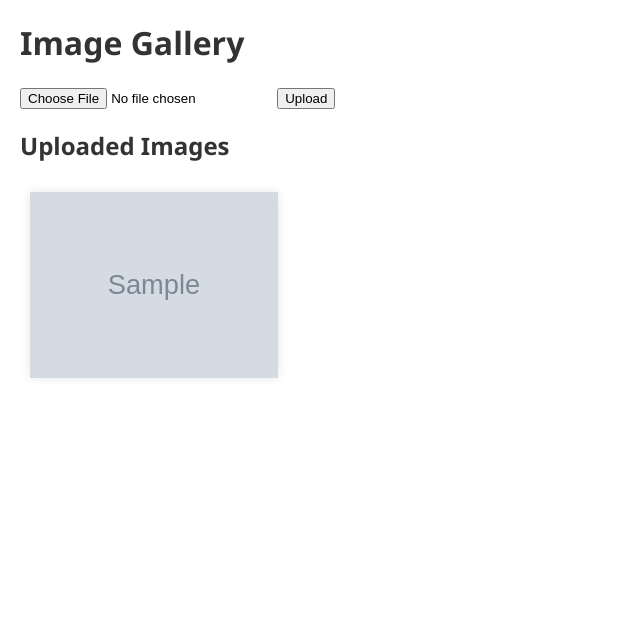
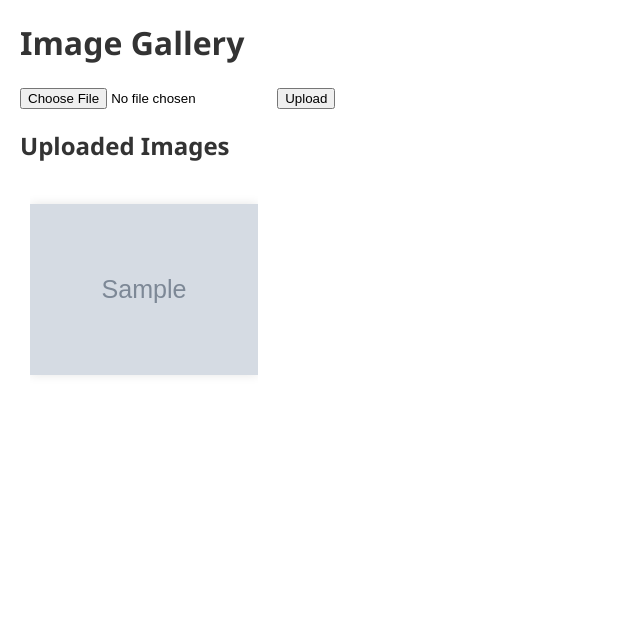
Before and after one commit to BSalaheddine/smart_image_gallery, a Flask app: template templates/index.html in a window 1280 px wide. Shown: the top 622 px of the page, without its empty margins (0-640 px from the left). Run offline with Flask 3, Linux system fonts and the light colour scheme; the template is opened without the code that fills it: most values are stand-ins (such as "Sample title", 1, 10 or a date in 2020); grey boxes marked "Sample" are stand-in pictures.

Commit message:
corrected pagination and improved image grid in index

```diff
--- a/animals.py
+++ b/animals.py
@@ -24,7 +24,6 @@ def reconnnaissance_animal(img_path, confidence_threshold=0.0):
                     classes_names.append(r.names[element])
                 boxes = r.boxes.xyxy if hasattr(r.boxes, 'xyxy') else r.boxes  # Try accessing 'xyxy', fallback to 'boxes'
                 for box in boxes:
-                    print("Box:", box)
                     detections.append(box)
                 # im_array = r.plot()
                 # im = Image.fromarray(im_array[..., ::-1])  # Convert BGR to RGB
--- a/app.py
+++ b/app.py
@@ -24,12 +24,13 @@ def index():
     image_files = [f for f in os.listdir(app.config['UPLOAD_FOLDER']) if f.endswith(('.png', '.jpg', '.jpeg', '.gif'))]
 
     page = request.args.get('page', 1, type=int)
-    items_per_page = 40  # 8 columns * 5 rows
+    items_per_page = 20  # 5 columns * 4 rows
     start = (page - 1) * items_per_page
     end = start + items_per_page
     paginated_files = image_files[start:end]
+    number_of_pages = (len(image_files) - 1) // 20 + 1
 
-    return render_template('index.html', image_files=paginated_files, page=page)
+    return render_template('index.html', image_files=paginated_files, page=page, number_of_pages=number_of_pages)
 
 @app.route('/upload', methods=['POST'])
 def upload_file():
--- a/faces.py
+++ b/faces.py
@@ -38,8 +38,6 @@ def find_faces(filename, filepath, faces_folder):
             data = add_face_to_image(data, filename, name, area, face_filename)
             data = add_face_to_db(data, face_filename, filename, name)
 
-        print("########")
-
     except:
         pass
 
--- a/static/style/index.css
+++ b/static/style/index.css
@@ -11,22 +11,35 @@ form {
     margin-bottom: 20px;
 }
 
-ul {
+.images {
     list-style: none;
     padding: 0;
     display: flex;
     flex-wrap: wrap;
+    justify-content: space-between;
 }
 
-li {
+.image {
     margin: 10px;
-    width: 20%; /* 100% / 5 rows */
+    width: calc(20% - 20px); /* 100% / 5 rows */
+    height: 200px;
+    box-sizing: border-box;
+    display: flex;
+    justify-content: center;
+    align-items: center;
+    overflow: hidden;
+}
+
+.image:hover {
+    overflow: visible;
 }
 
 img {
     max-width: 100%;
-    height: auto;
+    max-height: 100%;
+    object-fit: contain;
     box-shadow: 0 0 10px rgba(0, 0, 0, 0.1);
+    transition: transform 0.3s ease-in-out;
     transition: transform 0.3s ease-in-out;
 }
 
@@ -52,12 +65,37 @@ img:hover {
     transition: background-color 0.3s ease-in-out, color 0.3s ease-in-out;
 }
 
-.pagination a:hover {
+.pages {
+    margin-top: 20px;
+}
+
+.page {
+    list-style: none;
+    padding: 0;
+    display: flex;
+}
+
+.page li {
+    margin: 0 5px;
+}
+
+.page a {
+    text-decoration: none;
+    padding: 8px 12px;
+    border: 1px solid #007BFF;
+    border-radius: 5px;
+    color: #007BFF;
+    cursor: pointer;
+    background-color: #fff;
+    transition: background-color 0.3s ease-in-out, color 0.3s ease-in-out;
+}
+
+.page a:hover {
     background-color: #007BFF;
     color: #fff;
 }
 
-.pagination .active {
+.page .active a {
     background-color: #007BFF;
     color: #fff;
 }
--- a/templates/index.html
+++ b/templates/index.html
@@ -14,9 +14,9 @@
     </form>
 
     <h2>Uploaded Images</h2>
-    <ul>
+    <ul class="images">
         {% for image_file in image_files %}
-            <li>
+            <li class="image">
                 <a href="{{ url_for('display_image', filename=image_file) }}">
                     <img src="{{ url_for('static', filename='uploads/' + image_file) }}" alt="Image">
                 </a>
@@ -25,9 +25,9 @@
         {% endfor %}
     </ul>
 
-    <div class="pagination">
-        <ul>
-            {% for page_num in range(1, (image_files|length // 6) + 1) %}
+    <div class="pages">
+        <ul class="page">
+            {% for page_num in range(1, number_of_pages + 1) %}
                 <li {% if page_num == page %}class="active"{% endif %}><a href="{{ url_for('index', page=page_num) }}">{{ page_num }}</a></li>
             {% endfor %}
         </ul>
```
